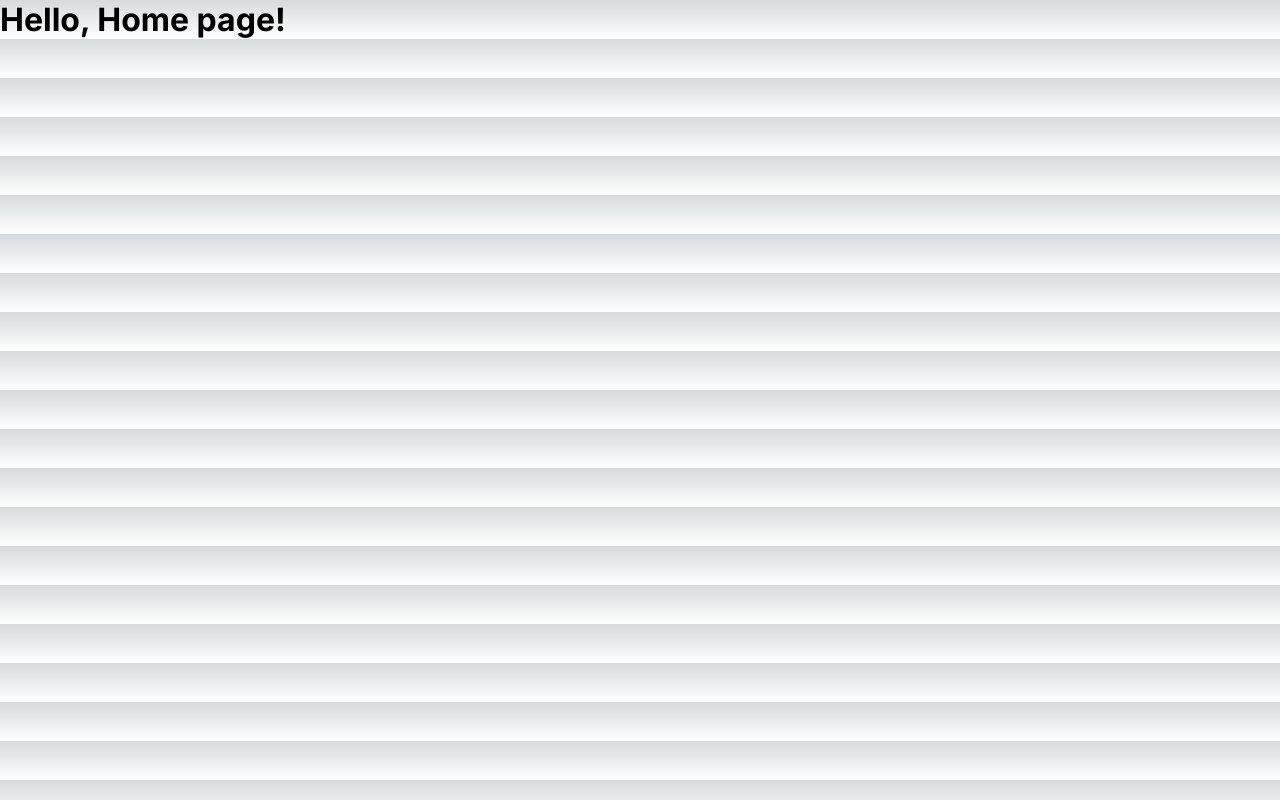
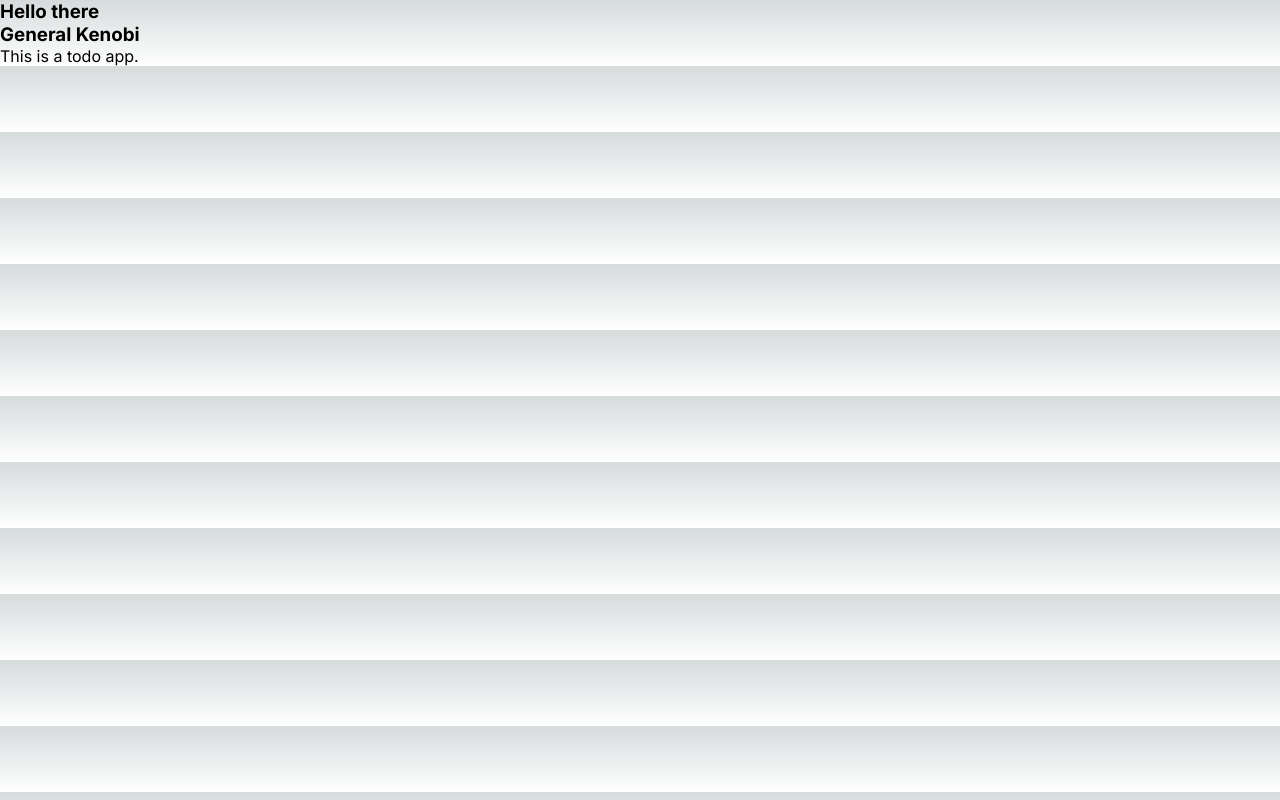
Before and after one commit to MrOdie/cast-iron-dev, a Next.js app: page /home in a window 1280 px wide. Built offline with nearby package versions, Linux system fonts and the light colour scheme.

Commit message:
Added a couple of new components to refresh my memory of creating React Functional Components.

```diff
--- a/next.config.js
+++ b/next.config.js
@@ -1,4 +1,8 @@
 /** @type {import('next').NextConfig} */
-const nextConfig = {}
+const nextConfig = {
+    sassOptions: {
+        includePaths: [path.join(__dirname, 'styles')],
+    }
+}
 
 module.exports = nextConfig
--- a/package.json
+++ b/package.json
@@ -12,5 +12,8 @@
     "next": "13.4.2",
     "react": "18.2.0",
     "react-dom": "18.2.0"
+  },
+  "devDependencies": {
+    "sass": "^1.62.1"
   }
 }
--- a/src/app/home/page.js
+++ b/src/app/home/page.js
@@ -1,3 +1,12 @@
+import Comp from "@/components/comp/comp";
+import Todo from "@/components/todo/todo"
+import { Fragment } from "react";
+
 export default function Page() {
-  return <h1>Hello, Home page!</h1>;
+  return (
+    <Fragment>
+      <Comp></Comp>
+      <Todo></Todo>
+    </Fragment>
+  );
 }
--- /dev/null
+++ b/src/components/comp/comp.js
@@ -0,0 +1,14 @@
+const Comp = () => {
+
+  const greeting = "Hello there";
+  const response = "General Kenobi";
+
+  return (
+    <>
+      <h3>{greeting}</h3>
+      <h3>{response}</h3>
+    </>
+  )
+}
+
+export default Comp;
--- /dev/null
+++ b/src/components/todo/todo.js
@@ -0,0 +1,11 @@
+const { Fragment } = require("react");
+
+const Todo = () => {
+    return (
+        <Fragment>
+            This is a todo app.
+        </Fragment>
+    );
+}
+
+export default Todo;
```
Also changed, not shown: src/components/todo/todo.scss (added), 1 other file (tests, documents, lock files or other folders).
